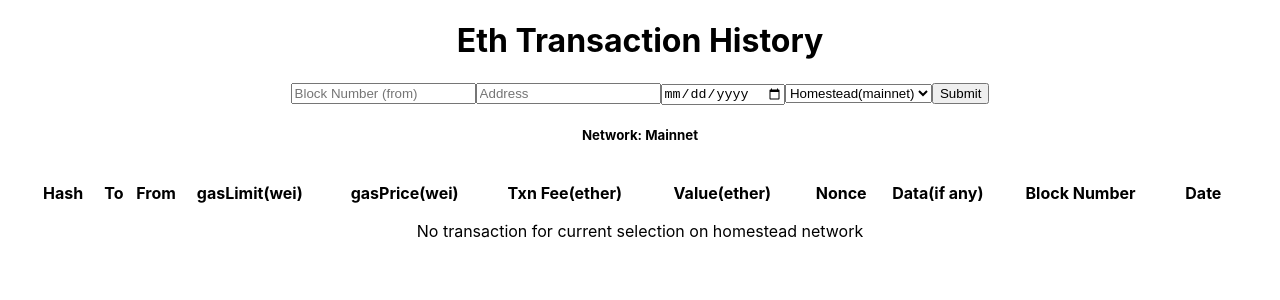
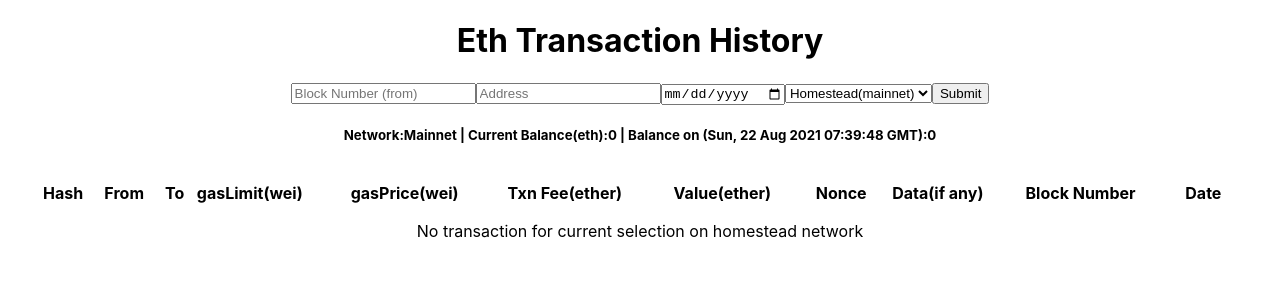
Before and after one commit to wrightkhlebisol/eth-transactn-list, a React (Create React App) app in the folder eth-trans-app/: page / in a window 1280 px wide. Shown: the top 300 px of the page. Built offline with nearby package versions, Linux system fonts and the light colour scheme.

Commit message:
Diplay balances

```diff
--- a/eth-trans-app/src/App.css
+++ b/eth-trans-app/src/App.css
@@ -60,6 +60,6 @@ table {
   text-align: center;
 }
 
-.network {
+.infoSection {
   text-transform: capitalize;
 }
--- a/eth-trans-app/src/App.js
+++ b/eth-trans-app/src/App.js
@@ -3,10 +3,12 @@ import { useState } from 'react';
 
 const server_url = "http://127.0.0.1:3020";
 function App() {
-  const [from, setFrom] = useState(0x0);
+  const [from, setFromBlock] = useState(0x0);
   const [date, setDate] = useState(Date.now());
   const [address, setAddress] = useState(0x0);
   const [network, setNetwork] = useState('homestead');
+  const [currentBalance, setCurrentBalance] = useState(0)
+  const [balanceOnDate, setBalanceOnDate] = useState(0)
   const [responses, setResponses] = useState([]);
   const [statusMessage, setStatusMessage] = useState('No transaction for current selection');
 
@@ -16,16 +18,17 @@ function App() {
     fetch(`${server_url}/block/${from}/transactions/${address}/network/${network}`)
       .then(res => res.json())
       .then(res => {
-        setResponses(res.body);
+        console.log(res.body)
+        setResponses(res.body.blocktransactions);
         setStatusMessage(res.message);
-
+        setCurrentBalance(res.body.balanceInETH);
       }).catch(e => console.error(e));
 
   }
 
-  function handleSetFrom(e) {
+  function handleSetFromBlock(e) {
     let from = e.target.value;
-    setFrom(from);
+    setFromBlock(from);
   }
 
   function handleSetAddress(e) {
@@ -35,6 +38,7 @@ function App() {
 
   function handleSetDate(e) {
     let date = e.target.value;
+    console.log(date)
     setDate(date);
   }
 
@@ -49,7 +53,7 @@ function App() {
 
       <div>
         <form onSubmit={queryChain}>
-          <input type="number" min="0" placeholder="Block Number (from)" required onChange={handleSetFrom} />
+          <input type="number" min="0" placeholder="Block Number (from)" required onChange={handleSetFromBlock} />
           <input type="text" placeholder="Address" required onChange={handleSetAddress} />
           <input type="date" placeholder="date of transaction" onChange={handleSetDate} />
           <select onChange={handleSetNetwork}>
@@ -63,7 +67,14 @@ function App() {
       </div>
 
       <div>
-        <h5>Network: <span className="network">{network === 'homestead' ? 'mainnet' : network}</span></h5>
+        <h5>
+          Network:
+            <span className="infoSection">{network === 'homestead' ? 'mainnet' : network}</span> |
+          Current Balance(eth):
+            <span className="infoSection">{currentBalance && currentBalance.toFixed(2)}</span> |
+          Balance on ({new Date(date).toGMTString()}):
+            <span className="infoSection">{balanceOnDate && balanceOnDate.toFixed(2)}</span>
+        </h5>
       </div>
 
       <div className="resultBody">
@@ -71,8 +82,8 @@ function App() {
           <thead>
             <tr>
               <th>Hash</th>
+              <th>From</th>
               <th>To</th>
-              <th>From</th>
               <th>gasLimit(wei)</th>
               <th>gasPrice(wei)</th>
               <th>Txn Fee(ether)</th>
@@ -89,9 +100,9 @@ function App() {
                 responses.length > 0 ?
                 responses.map((response, id) =>
                   <tr key={id}>
-                    <td>{`${response.hash.substr(0, 12)}...`}</td>
-                    <td>{`${response.to.substr(0, 12)}...`}</td>
-                    <td>{`${response.from.substr(0, 12)}...`}</td>
+                    <td>{`${response.hash.substr(0, 6)}...`}</td>
+                    <td>{`${response.from.substr(0, 6)}...`}</td>
+                    <td>{`${response.to.substr(0, 6)}...`}</td>
                     <td>{parseInt(response.gasLimit.hex)}</td>
                     <td>{parseInt(response.gasPrice.hex)}</td>
                     <td>{(parseInt(response.gasLimit.hex) * parseInt(response.gasPrice.hex) / 10 ** 18).toFixed(7)}</td>
@@ -99,7 +110,7 @@ function App() {
                     <td>{response.nonce}</td>
                     <td>{response.data === '0x' ? response.data : `${response.data.substr(0, 8)}...`}</td>
                     <td>{response.blockNumber}</td>
-                    <td>{response.timestamp}</td>
+                    <td>{new Date(response.timestamp * 1000).toGMTString()}</td>
                   </tr>
                 )
                 :
```
